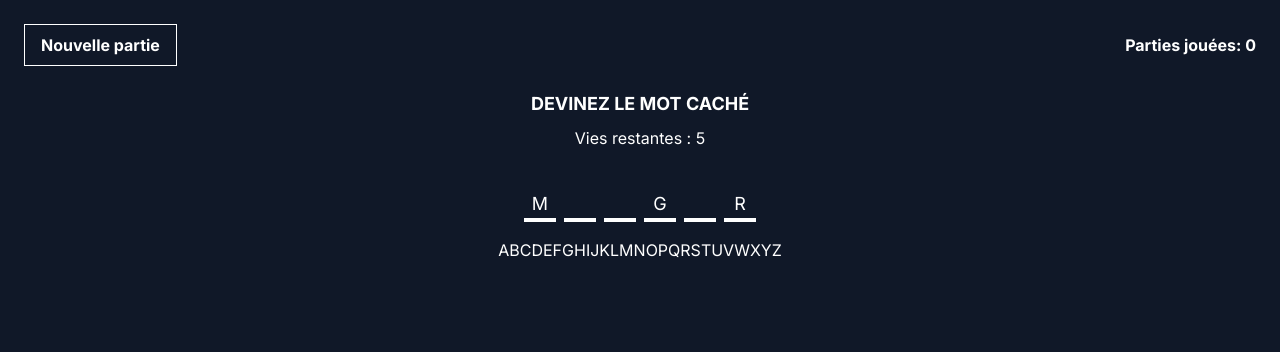
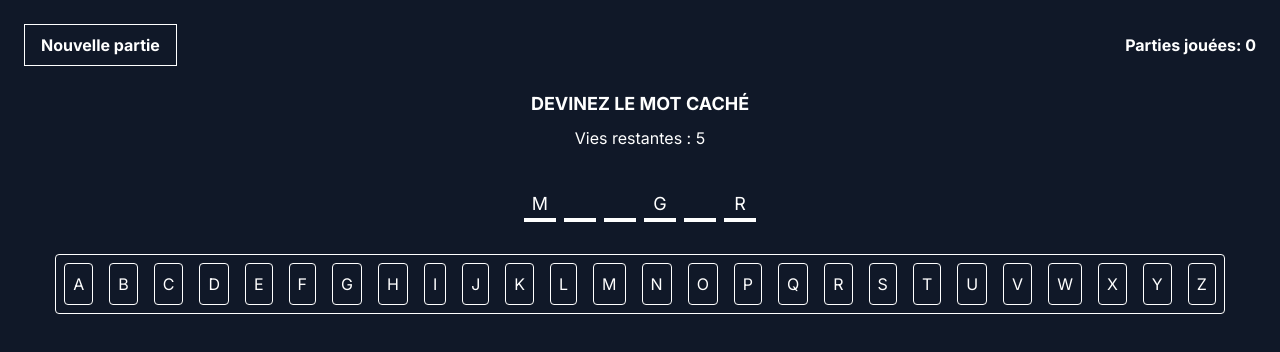
Before and after one commit to MathieuBourasseau/front-mystery-word, a React (Vite) app: page / in a window 1280 px wide. Shown: the top 352 px of the page. Built offline with nearby package versions, Linux system fonts and the light colour scheme.

Commit message:
feat: style added to keyboard

```diff
--- a/src/components/Gaming zone/GamingZone.tsx
+++ b/src/components/Gaming zone/GamingZone.tsx
@@ -4,7 +4,6 @@ export default function GamingZone ({hearts, mysteryWord, colorLetter, onLetterC
 
     // Create alphabet
     const alphabet = "ABCDEFGHIJKLMNOPQRSTUVWXYZ".split("");
-
 
     return(
         <main className="flex flex-col gap-2 items-center text-white">
@@ -18,7 +17,7 @@ export default function GamingZone ({hearts, mysteryWord, colorLetter, onLetterC
 
             {/* Mystery word and keyboard */}
 
-            <div className="flex flex-col py-8 gap-4">
+            <div className="flex flex-col py-8 gap-8">
                 <div className="flex justify-center gap-2">
                     {mysteryWord.map((letter, index) => (
                         <span
@@ -29,9 +28,13 @@ export default function GamingZone ({hearts, mysteryWord, colorLetter, onLetterC
                         </span>
                     ))}
                 </div>
-                <div>
+                <div className="flex flex-wrap justify-center gap-4 border-1 rounded-sm p-2">
                     {alphabet.map((letter, index) => (
-                        <button key={index} onClick={onLetterClick}>{letter}</button>
+                        <button
+                            key={index}
+                            onClick={onLetterClick}
+                            className="border-1 rounded-sm p-2 cursor-pointer hover:bg-white hover:text-primary-blue"
+                        >{letter}</button>
                     ))}
                 </div>
             </div>
```
